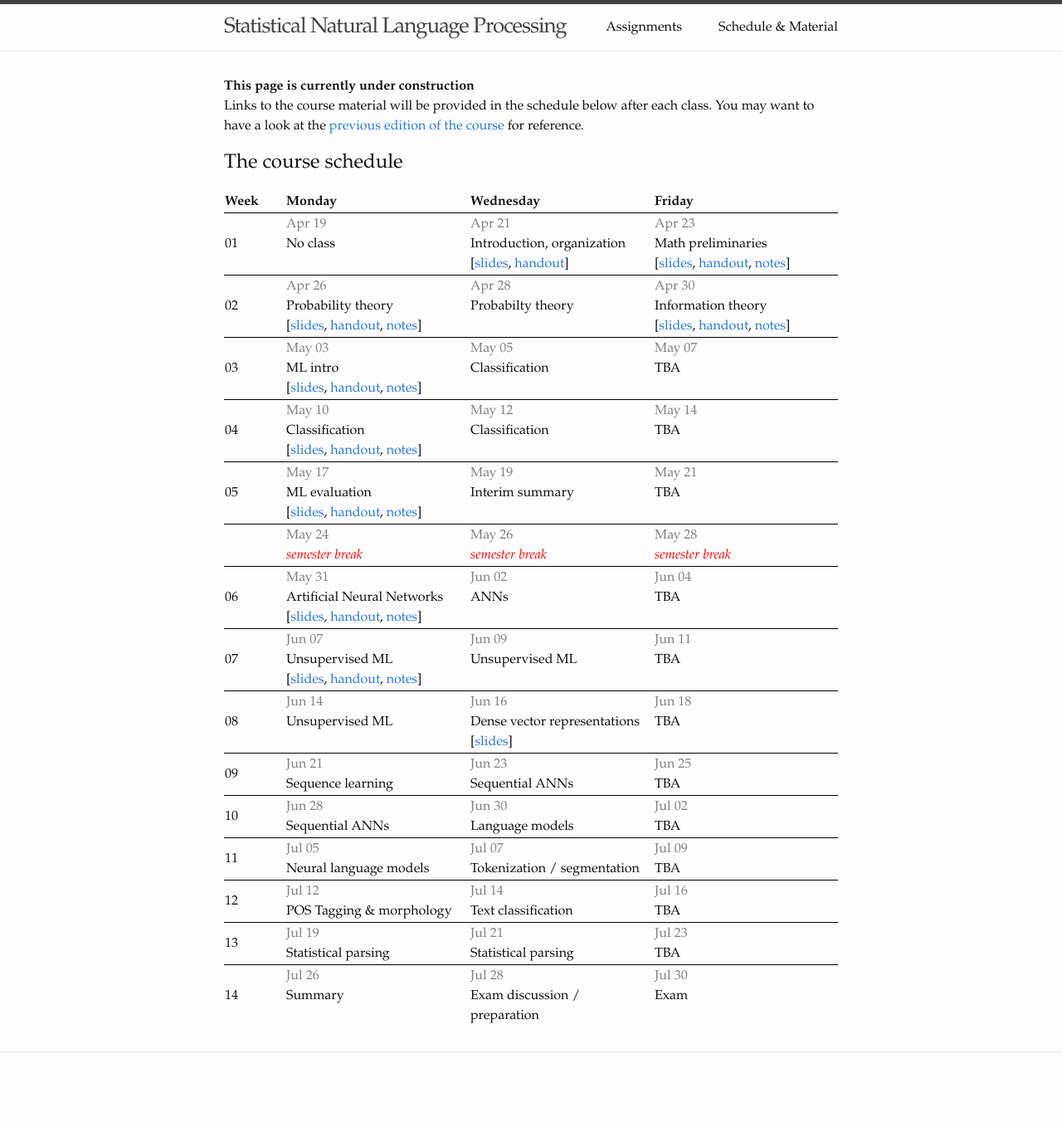
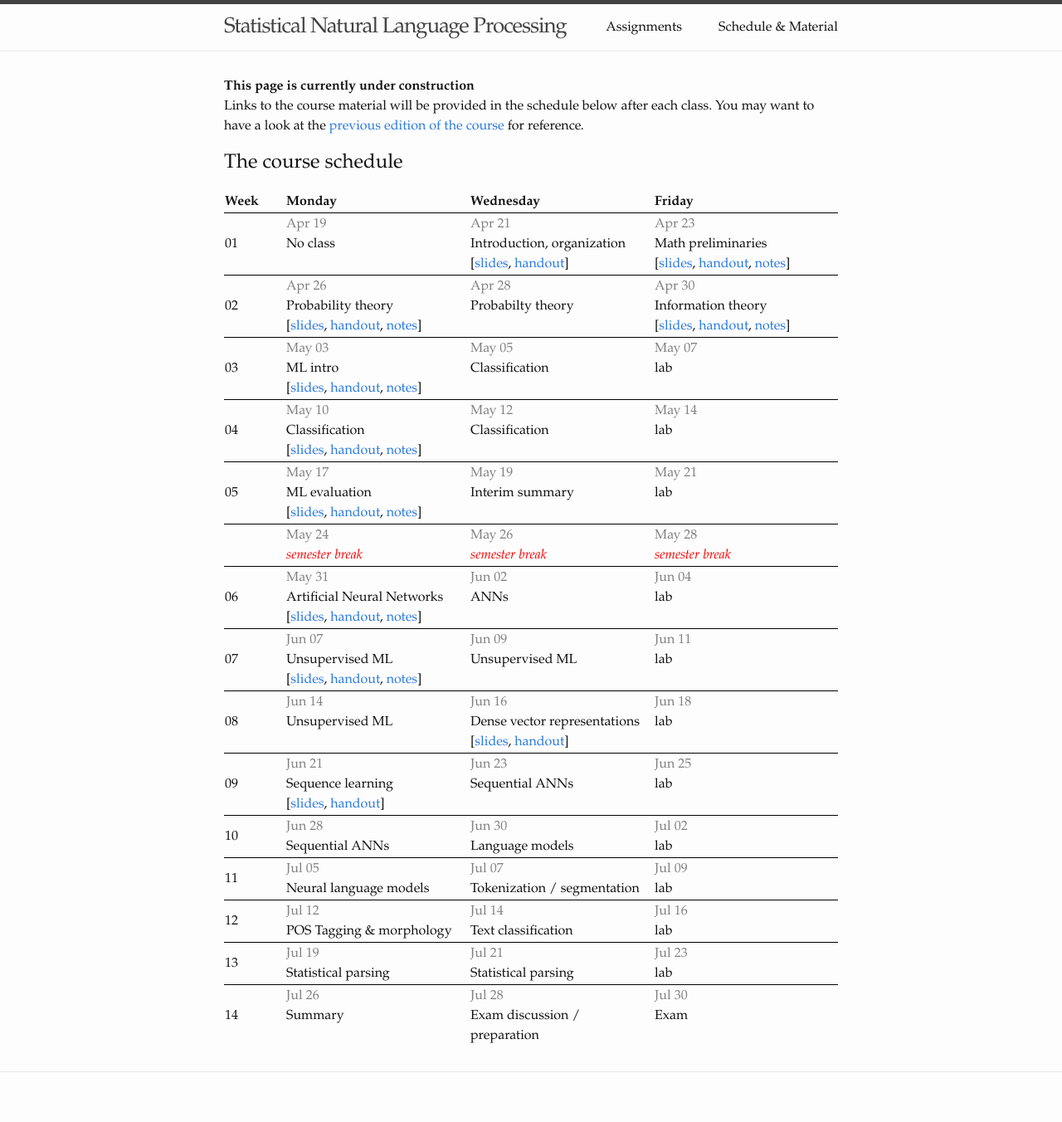
Before and after one commit to snlp2021/snlp2021.github.io, a Jekyll site: the page built from schedule.md, in a window 1280 px wide. Shown: the whole page at 83% size. Built offline with Jekyll 4.4.1, drawn with Linux system fonts in a browser that asks for light colours; before the commit the page ends 1328 px from its top, so only the background shows below that.

Commit message:
Update slides.

```diff
--- a/_data/schedule.yml
+++ b/_data/schedule.yml
@@ -40,7 +40,7 @@
     May 05:
       topic: Classification
     May 07:
-      topic: TBA
+      topic: lab
 - week: "04"
   dates:
     May 10:
@@ -52,7 +52,7 @@
     May 12:
       topic: Classification
     May 14:
-      topic: TBA
+      topic: lab
 - week: "05"
   dates:
     May 17:
@@ -64,7 +64,7 @@
     May 19:
       topic: Interim summary
     May 21:
-      topic: TBA
+      topic: lab
 - week: ""
   dates:
     May 24: "semester break"
@@ -81,7 +81,7 @@
     Jun 02:
       topic: ANNs
     Jun 04:
-      topic: TBA
+      topic: lab
 - week: "07"
   dates:
     Jun 07:
@@ -93,7 +93,7 @@
     Jun 09:
       topic: Unsupervised ML
     Jun 11:
-      topic: TBA
+      topic: lab
 - week: "08"
   dates:
     Jun 14:
@@ -102,16 +102,20 @@
       topic: Dense vector representations
       links:
         slides: slides/dense-representations.pdf
+        handout: slides/dense-representations-handout.pdf
     Jun 18:
-      topic: TBA
+      topic: lab
 - week: "09"
   dates:
     Jun 21:
       topic: Sequence learning
+      links:
+        slides: slides/sequence-learning.pdf
+        handout: slides/sequence-learning-handout.pdf
     Jun 23:
       topic: Sequential ANNs
     Jun 25:
-      topic: TBA
+      topic: lab
 - week: "10"
   dates:
     Jun 28:
@@ -119,7 +123,7 @@
     Jun 30:
       topic: Language models
     Jul 02:
-      topic: TBA
+      topic: lab
 - week: "11"
   dates:
     Jul 05:
@@ -127,7 +131,7 @@
     Jul 07:
       topic: Tokenization / segmentation
     Jul 09:
-      topic: TBA
+      topic: lab
 - week: "12"
   dates:
     Jul 12:
@@ -135,7 +139,7 @@
     Jul 14:
       topic: Text classification
     Jul 16:
-      topic: TBA
+      topic: lab
 - week: "13"
   dates:
     Jul 19:
@@ -143,7 +147,7 @@
     Jul 21:
       topic: Statistical parsing
     Jul 23:
-      topic: TBA
+      topic: lab
 - week: "14"
   dates:
     Jul 26:
```
Also changed, not shown: 3 other files.
